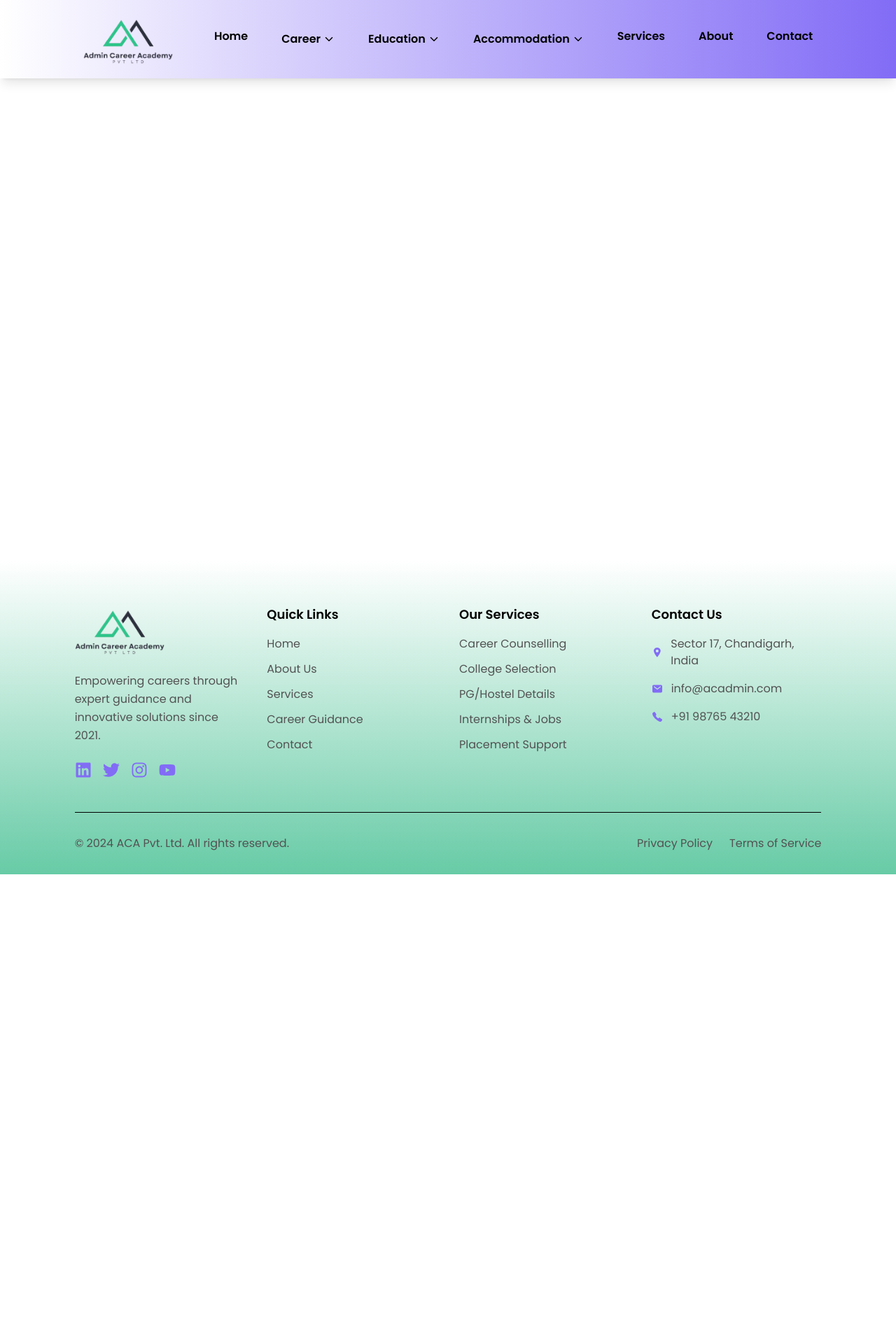
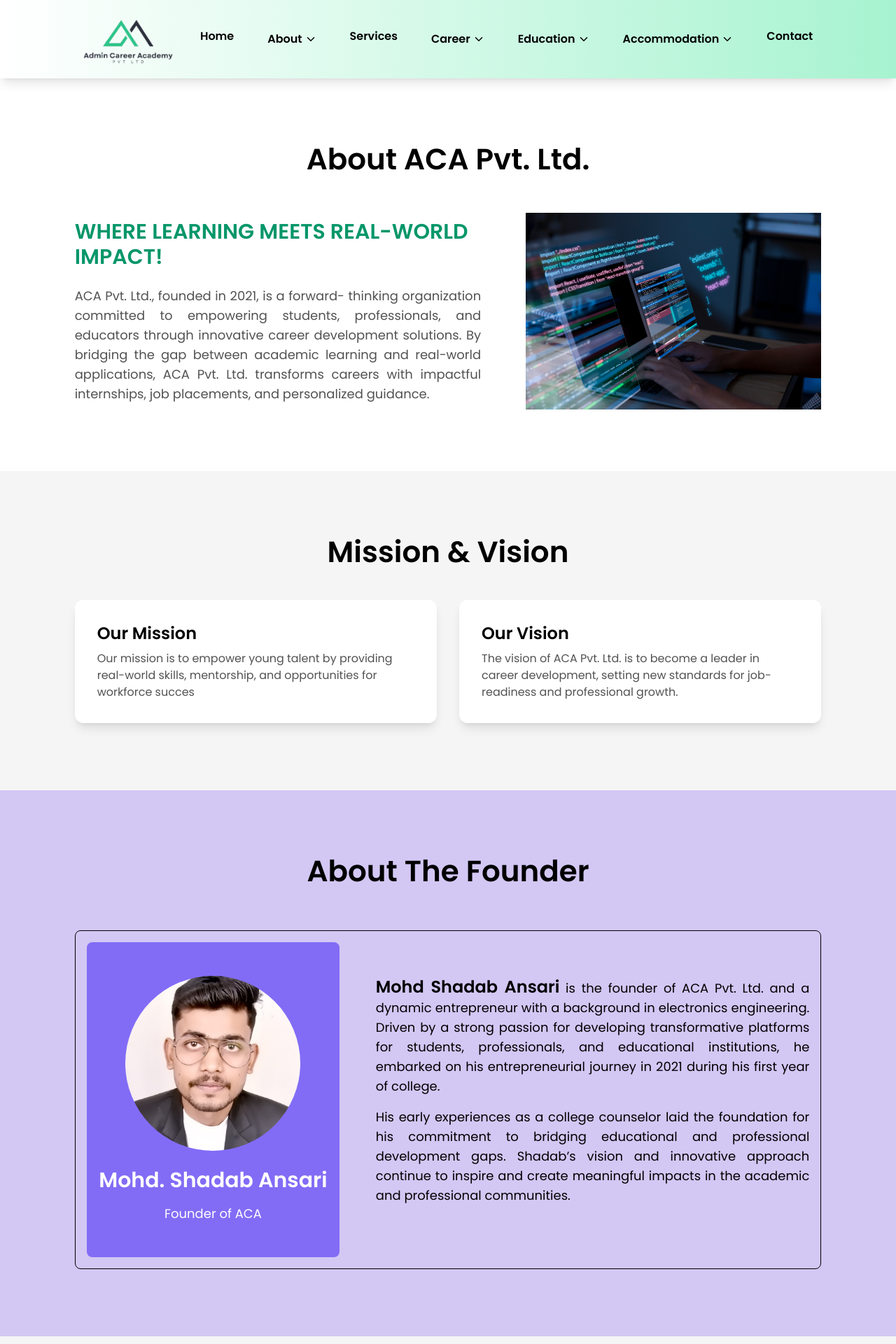
Before and after one commit to akashkumar8115/Admin-Career-Academy, a React (Create React App) app: page /about/about-company in a window 1280 px wide. Shown: the top 1920 px of the page at 70% size. Before the commit the page ends 1249 px from the top, so only its background shows below. Built offline with nearby package versions, Linux system fonts and the light colour scheme.

Commit message:
Modified About Page

```diff
--- a/src/App.js
+++ b/src/App.js
@@ -9,6 +9,11 @@
 import Contact from "./pages/Contact";
 import Footer from "./components/comon/Footer";
 import "./App.css"
+
+
+//About Routes
+
+import AboutCompany from "./pages/about/AboutCompany.jsx";
 
 // Career Routes
 import InternshipsAndJobs from "./pages/InternshipsAndJobs.jsx";
@@ -81,6 +86,12 @@
         <Routes>
           <Route path="/" element={<Home />} />
           <Route path="/about" element={<About />} />
+
+          {/* --------- about route --------- */}
+
+
+
+
           {/* Auth Routes */}
           <Route path="/login" element={<Login />} />
           <Route path="/register" element={<Register />} />
@@ -95,6 +106,11 @@
               <UpdateProfile />
             </PrivateRoute>
           } />
+
+          {/* About Routes */}
+          <Route path="/about/about-company" element={<AboutCompany/>}/>
+
+
           {/* Career Routes */}
           <Route path="/internships-jobs" element={<InternshipsAndJobs />} />
           <Route path="/internships" element={<Internships />} />
--- /dev/null
+++ b/src/components/about1/Company.jsx
@@ -0,0 +1,62 @@
+import React from 'react'
+import company from '../../assets/abouts/company.jpg'
+import { motion } from 'framer-motion'
+
+const Company = () => {
+    return (
+        <section className="pt-24 pb-16 xlg:mt-28 mt-16  ">
+
+            <div className="w-11/12 lg:w-10/12 mx-auto  flex flex-col gap-y-8 ">
+
+                <motion.div
+                    initial={{ opacity: 0, y: 20 }}
+                    animate={{ opacity: 1, y: 0 }}
+                    className="text-center "
+                >
+                    <h1 className="xmd:text-[42px] xs:text-4xl text-3xl font-semibold ">About ACA Pvt. Ltd.</h1>
+
+                </motion.div>
+
+                <div className='flex xmd:flex-row flex-col  xlg:gap-x-16 gap-x-10 xs:gap-y-16 gap-y-12 xmd:gap-y-0 xs:py-6'>
+
+                    {/* --------------- left side ------------- */}
+
+                    <div className='xlg:w-[55%] xmd:w-[50%] flex flex-col gap-y-6 justify-center'>
+
+                        <h2 className='smd:text-3xl text-2xl xmd:text-left text-center font-semibold  text-green-600'>WHERE LEARNING MEETS
+                            REAL-WORLD IMPACT!</h2>
+
+                        <p className="xmd:text-lg text-base text-black-600  text-justify">
+                            ACA Pvt. Ltd., founded in 2021, is a forward-
+                            thinking organization committed to
+                            empowering students, professionals, and
+                            educators through innovative career
+                            development solutions. By bridging the gap
+                            between academic learning and real-world
+                            applications, ACA Pvt. Ltd. transforms careers
+                            with impactful internships, job placements, and
+                            personalized guidance.
+                        </p>
+
+                    </div>
+
+                    {/* -------------- right side ------------------ */}
+
+                    <div className='xlg:w-[40%] xmd:w-[46%] flex items-center justify-center'>
+
+                        <img src={company} alt="company" className='xmd:w-full xmd:h-full xs:w-[80%] xs:h-[80%] object-cover' />
+
+                    </div>
+
+
+                </div>
+
+
+
+            </div>
+
+        </section>
+    )
+}
+
+export default Company
--- /dev/null
+++ b/src/components/about1/Founder.jsx
@@ -0,0 +1,74 @@
+import React from 'react'
+import founder from '../../assets/abouts/founder(1).jpg'
+
+const Founder = () => {
+    return (
+        <section className="py-24  bg-violet-100 ">
+
+            <div className="w-11/12 lg:w-10/12 mx-auto flex flex-col md:gap-y-16 gap-y-12 ">
+
+                <h1 className="xmd:text-[42px] xs:text-4xl text-3xl font-semibold text-center">About The Founder</h1>
+
+                <div className='rounded-lg border p-4  flex xmd:flex-row flex-col gap-x-6 justify-between'>
+
+                    {/* --------- left ------------ */}
+
+                    <div className='xmd:w-[35%] md:w-[400px] xs:w-[320px] w-[95%] xmd:mx-0 mx-auto flex flex-col gap-y-6 items-center bg-violet-50 py-12 px-4 rounded-lg text-white'>
+
+                        {/* --------- image ----------- */}
+
+                        <div className='xlg:w-[250px] xlg:h-[250px] w-[200px] h-[200px] '>
+                            <img src={founder} alt="founder" className='w-full h-full object-cover rounded-full' />
+                        </div>
+
+                        {/* ------- info --------- */}
+
+                        <div className='flex flex-col  gap-y-4'>
+                            <h2 className='xlg:text-3xl md:text-2xl  text-lg font-semibold text-center'>Mohd. Shadab Ansari</h2>
+                            <p className='text-center text-lg'>Founder of ACA</p>
+                        </div>
+
+
+
+                    </div>
+
+                    {/* ---------- right ---------- */}
+
+                    <div className='xmd:w-[60%] md:text-lg text-base flex flex-col gap-y-4 py-12'>
+
+                        <p className='text-justify'>
+                           <span className='xlg:text-2xl text-xl font-semibold'> Mohd Shadab Ansari</span> is the founder of ACA Pvt. Ltd.
+                            and a dynamic entrepreneur with a background in
+                            electronics engineering. Driven by a strong passion for
+                            developing transformative platforms for students,
+                            professionals, and educational institutions, he
+                            embarked on his entrepreneurial journey in 2021
+                            during his first year of college.
+                            </p>
+
+                            <p className='text-justify'>
+
+
+                            His early experiences as
+                            a college counselor laid the foundation for his
+                            commitment to bridging educational and professional
+                            development gaps. Shadab’s vision and innovative
+                            approach continue to inspire and create meaningful
+                            impacts in the academic and professional
+                            communities.
+
+                        </p>
+
+                    </div>
+
+                </div>
+
+
+
+            </div>
+
+        </section>
+    )
+}
+
+export default Founder
--- /dev/null
+++ b/src/components/about1/Join.jsx
@@ -0,0 +1,33 @@
+import React from 'react'
+import { Link } from 'react-router-dom'
+
+const Join = () => {
+    return (
+        <section className="py-24  bg-black-100 ">
+
+            <div className="w-11/12 lg:w-10/12 mx-auto flex flex-col gap-y-12">
+
+                <div className="text-center bg-white p-8 rounded-xl shadow-lg">
+                    <h2 className="text-2xl font-semibold mb-4">Join Our Journey</h2>
+                    <p className="mb-6 text-black-600">
+                        Be part of our mission to transform career development in India
+                    </p>
+                    <Link
+                        to="/contact-us"
+                        className="inline-block bg-violet-50 text-white px-8 py-3 rounded-lg hover:bg-violet-100 transition-colors"
+                    >
+                        Get in Touch
+                    </Link>
+                </div>
+
+
+
+
+
+            </div>
+
+        </section>
+    )
+}
+
+export default Join
--- /dev/null
+++ b/src/components/about1/MissionVision.jsx
@@ -0,0 +1,53 @@
+import React from 'react'
+import { motion } from 'framer-motion'
+
+const MissionVision = () => {
+    return (
+        <section className="py-24  bg-black-100 ">
+
+            <div className="w-11/12 lg:w-10/12 mx-auto flex flex-col gap-y-12">
+
+                <motion.div
+                    initial={{ opacity: 0, y: 20 }}
+                    animate={{ opacity: 1, y: 0 }}
+                    className="text-center "
+                >
+                    <h1 className="xmd:text-[42px] xs:text-4xl text-3xl font-semibold ">Mission & Vision</h1>
+
+                </motion.div>
+
+                <div className="grid md:grid-cols-2 gap-8 ">
+                    <div className="bg-white p-8 rounded-xl shadow-lg">
+                        <h2 className="text-2xl font-semibold">Our Mission</h2>
+                        <p className="text-black-600 mt-2">
+                            Our mission is to
+                            empower young talent
+                            by providing real-world
+                            skills, mentorship, and
+                            opportunities for
+                            workforce succes
+                        </p>
+                    </div>
+                    <div className="bg-white p-8 rounded-xl shadow-lg">
+                        <h2 className="text-2xl font-semibold">Our Vision</h2>
+                        <p className="text-black-600 mt-2">
+                            The vision of ACA Pvt.
+                            Ltd. is to become a
+                            leader in career
+                            development, setting
+                            new standards for job-
+                            readiness and
+                            professional growth.
+                        </p>
+                    </div>
+                </div>
+
+
+
+            </div>
+
+        </section>
+    )
+}
+
+export default MissionVision
--- a/src/components/comon/Footer.jsx
+++ b/src/components/comon/Footer.jsx
@@ -30,7 +30,7 @@
 
 const Footer = () => {
   return (
-      <footer className="bg-gradient-to-b from-white to-green-shade-50 pt-16 pb-8">
+      <footer className="bg-gradient-to-b from-white to-violet-100 pt-8 pb-8 border">
           <div className="w-11/12 lg:w-10/12 mx-auto">
               <div className="grid grid-cols-1 md:grid-cols-2 lg:grid-cols-4 gap-8 mb-12">
                   {/* Company Info */}
@@ -41,20 +41,20 @@
                       </p>
                       <div className="flex gap-4">
                           <a href="https://linkedin.com" target="_blank" rel="noopener noreferrer"
-                             className="text-violet-50 hover:text-violet-100 transition-colors">
-                              <FaLinkedin size={24} />
+                             className="text-green-500 hover:text-violet-50 transition-colors">
+                              <FaLinkedin size={20} />
                           </a>
                           <a href="https://twitter.com" target="_blank" rel="noopener noreferrer"
-                             className="text-violet-50 hover:text-violet-100 transition-colors">
-                              <FaTwitter size={24} />
+                             className="text-green-500 hover:text-violet-50 transition-colors">
+                              <FaTwitter size={20} />
                           </a>
                           <a href="https://instagram.com" target="_blank" rel="noopener noreferrer"
-                             className="text-violet-50 hover:text-violet-100 transition-colors">
-                              <FaInstagram size={24} />
+                             className="text-green-500 hover:text-violet-50 transition-colors">
+                              <FaInstagram size={20} />
                           </a>
                           <a href="https://youtube.com" target="_blank" rel="noopener noreferrer"
-                             className="text-violet-50 hover:text-violet-100 transition-colors">
-                              <FaYoutube size={24} />
+                             className="text-green-500 hover:text-violet-50 transition-colors">
+                              <FaYoutube size={20} />
                           </a>
                       </div>
                   </div>
--- a/src/components/comon/Navbar.jsx
+++ b/src/components/comon/Navbar.jsx
@@ -13,6 +13,23 @@
     },
     {
         id: 2,
+        title: "About",
+        path: "#",
+        dropdown: [
+            { title: "About Company", path: "/about/about-company" },
+            { title: "Our Story", path: "/about/our-story" },
+            { title: "Our Team", path: "/about/our-team" },
+        ]
+    },
+
+    {
+        id: 3,
+        title: "Services",
+        path: "/services",
+    },
+
+    {
+        id: 4,
         title: "Career",
         path: "#",
         dropdown: [
@@ -22,7 +39,7 @@
         ]
     },
     {
-        id: 3,
+        id: 5,
         title: "Education",
         path: "#",
         dropdown: [
@@ -32,7 +49,7 @@
         ]
     },
     {
-        id: 4,
+        id: 6,
         title: "Accommodation",
         path: "#",
         dropdown: [
@@ -41,21 +58,13 @@
             { title: "Campus Life", path: "/services/campus-life" },
         ]
     },
-    {
-        id: 5,
-        title: "Services",
-        path: "/services",
-    },
-    {
-        id: 6,
-        title: "About",
-        path: "/about",
-    },
+
     {
         id: 7,
         title: "Contact",
         path: "/contact-us",
     },
+
 ]
 
 const Navbar = () => {
@@ -67,7 +76,7 @@
     }
 
     return (
-        <nav className='w-full fixed top-0 left-0 z-[9999] right-0 text-black py-2 bg-gradient-to-r from-white to-violet-50 shadow-lg'>
+        <nav className='w-full fixed top-0 left-0 z-[9999] right-0 text-black py-2 bg-gradient-to-r from-white to-green-200 shadow-lg'>
             <div className='w-11/12 lg:w-10/12 mx-auto flex justify-between items-center'>
                 <div className='py-3 px-3'>
                     <img src={logo} alt="logo" className='w-32' />
--- a/src/components/home/Services.jsx
+++ b/src/components/home/Services.jsx
@@ -3,7 +3,7 @@
 
 const Services = () => {
   return (
-    <section className=' w-full sm:py-24 py-16  bg-green-100 '>
+    <section className=' w-full sm:py-24 py-16  bg-violet-100 '>
 
       <div className='w-11/12 lg:w-10/12 mx-auto flex flex-col gap-y-20' >
 
--- /dev/null
+++ b/src/pages/about/AboutCompany.jsx
@@ -0,0 +1,21 @@
+import React from 'react'
+import Company from '../../components/about1/Company'
+import MissionVision from '../../components/about1/MissionVision'
+import Founder from '../../components/about1/Founder'
+import Join from '../../components/about1/Join'
+
+const AboutCompany = () => {
+    return (
+        <div >
+
+            <Company />
+            <MissionVision />
+            <Founder/>
+            <Join/>
+
+
+        </div>
+    )
+}
+
+export default AboutCompany
```
Also changed, not shown: src/assets/abouts/company.jpg (added), src/assets/abouts/founder(1).jpg (added).
